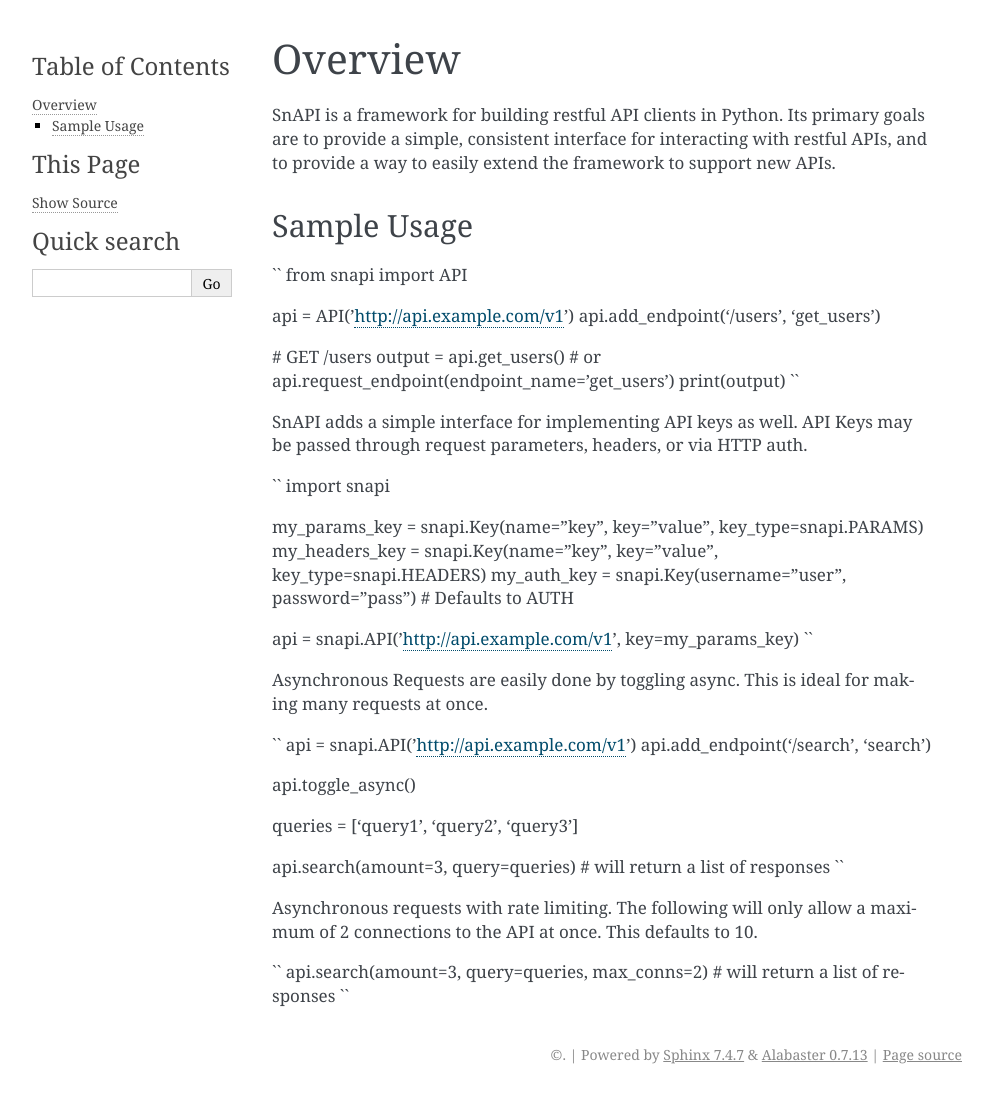
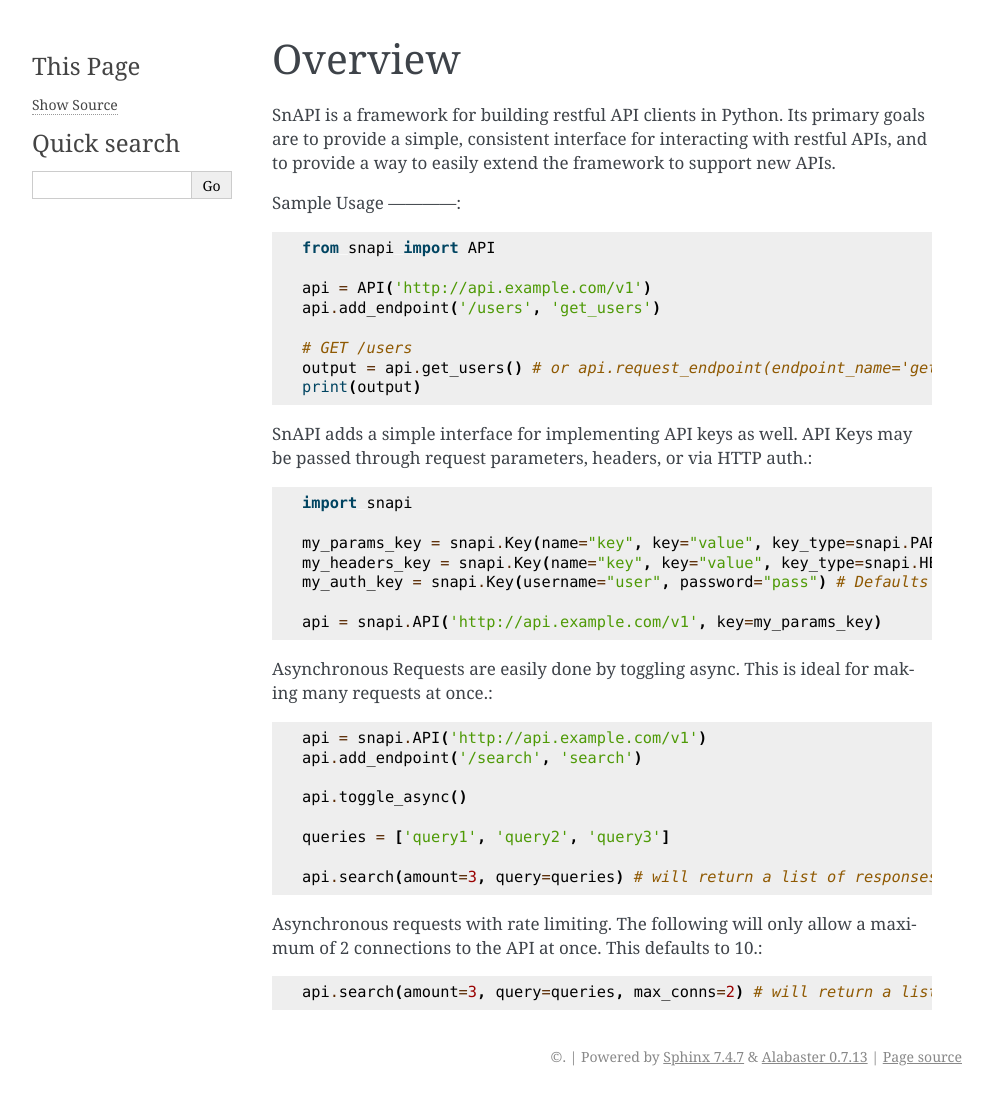
Before and after one commit to MannanB/snAPI, a Sphinx documentation site: the page built from docs/source/index.rst, in a window 1280 px wide. Shown: the whole page, without its empty margins (148-1141 px from the left). Built offline with Sphinx 7.4.7, drawn with Linux system fonts in a browser that asks for light colours.

Commit message:
fixed formatting

```diff
--- a/docs/source/index.rst
+++ b/docs/source/index.rst
@@ -4,45 +4,39 @@ Overview
 SnAPI is a framework for building restful API clients in Python. Its primary goals are to provide a simple, consistent interface for interacting with restful APIs, and to provide a way to easily extend the framework to support new APIs.
 
 Sample Usage
-------------
-``
-from snapi import API
+------------::
 
-api = API('http://api.example.com/v1')
-api.add_endpoint('/users', 'get_users')
+    from snapi import API
 
-# GET /users
-output = api.get_users() # or api.request_endpoint(endpoint_name='get_users')
-print(output)
-``
+    api = API('http://api.example.com/v1')
+    api.add_endpoint('/users', 'get_users')
 
-SnAPI adds a simple interface for implementing API keys as well. API Keys may be passed through request parameters, headers, or via HTTP auth.
+    # GET /users
+    output = api.get_users() # or api.request_endpoint(endpoint_name='get_users')
+    print(output)
 
-``
-import snapi
 
-my_params_key = snapi.Key(name="key", key="value", key_type=snapi.PARAMS)
-my_headers_key = snapi.Key(name="key", key="value", key_type=snapi.HEADERS)
-my_auth_key = snapi.Key(username="user", password="pass") # Defaults to AUTH
+SnAPI adds a simple interface for implementing API keys as well. API Keys may be passed through request parameters, headers, or via HTTP auth.::
 
-api = snapi.API('http://api.example.com/v1', key=my_params_key)
-``
+    import snapi
 
-Asynchronous Requests are easily done by toggling async. This is ideal for making many requests at once.
+    my_params_key = snapi.Key(name="key", key="value", key_type=snapi.PARAMS)
+    my_headers_key = snapi.Key(name="key", key="value", key_type=snapi.HEADERS)
+    my_auth_key = snapi.Key(username="user", password="pass") # Defaults to AUTH
 
-``
-api = snapi.API('http://api.example.com/v1')
-api.add_endpoint('/search', 'search')
+    api = snapi.API('http://api.example.com/v1', key=my_params_key)
 
-api.toggle_async()
+Asynchronous Requests are easily done by toggling async. This is ideal for making many requests at once.::
 
-queries = ['query1', 'query2', 'query3']
+    api = snapi.API('http://api.example.com/v1')
+    api.add_endpoint('/search', 'search')
 
-api.search(amount=3, query=queries) # will return a list of responses
-``
+    api.toggle_async()
 
-Asynchronous requests with rate limiting. The following will only allow a maximum of 2 connections to the API at once. This defaults to 10.
+    queries = ['query1', 'query2', 'query3']
 
-``
-api.search(amount=3, query=queries, max_conns=2) # will return a list of responses
-``
+    api.search(amount=3, query=queries) # will return a list of responses
+
+Asynchronous requests with rate limiting. The following will only allow a maximum of 2 connections to the API at once. This defaults to 10.::
+
+    api.search(amount=3, query=queries, max_conns=2) # will return a list of responses
```
